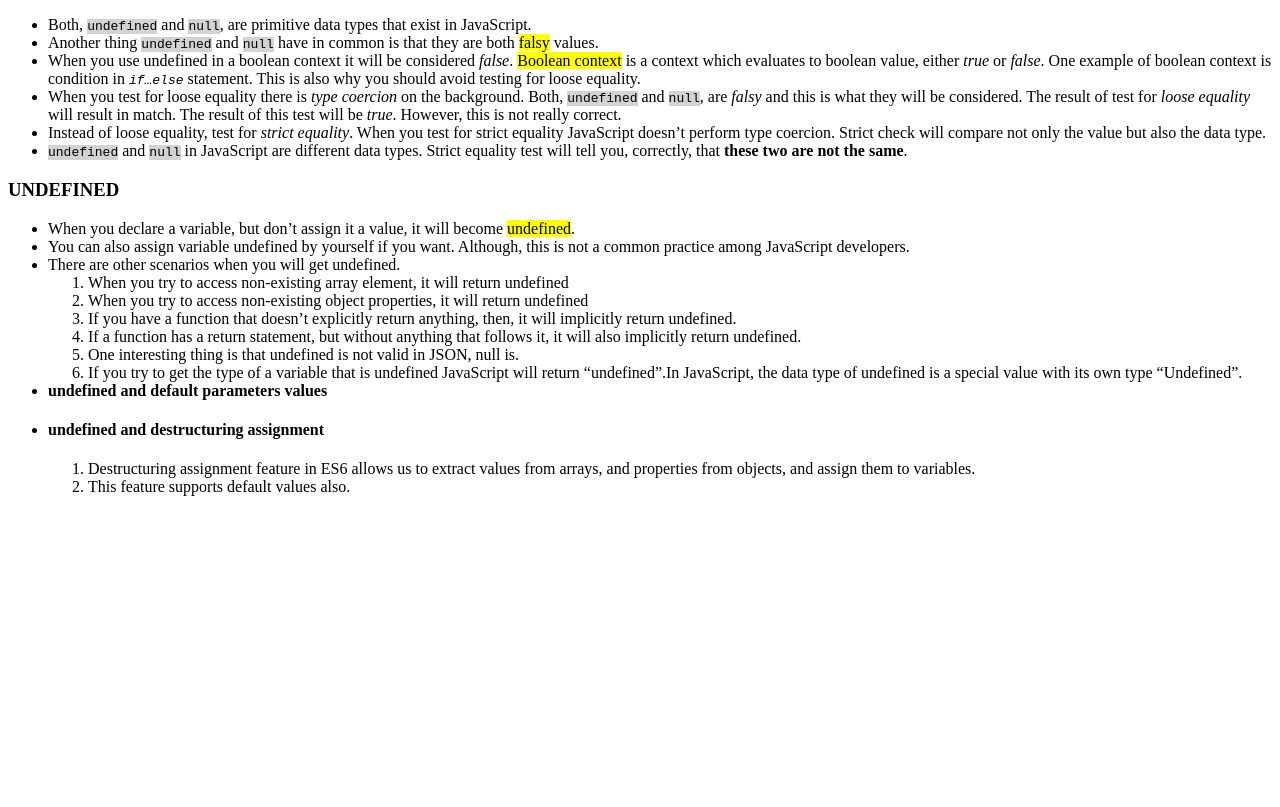
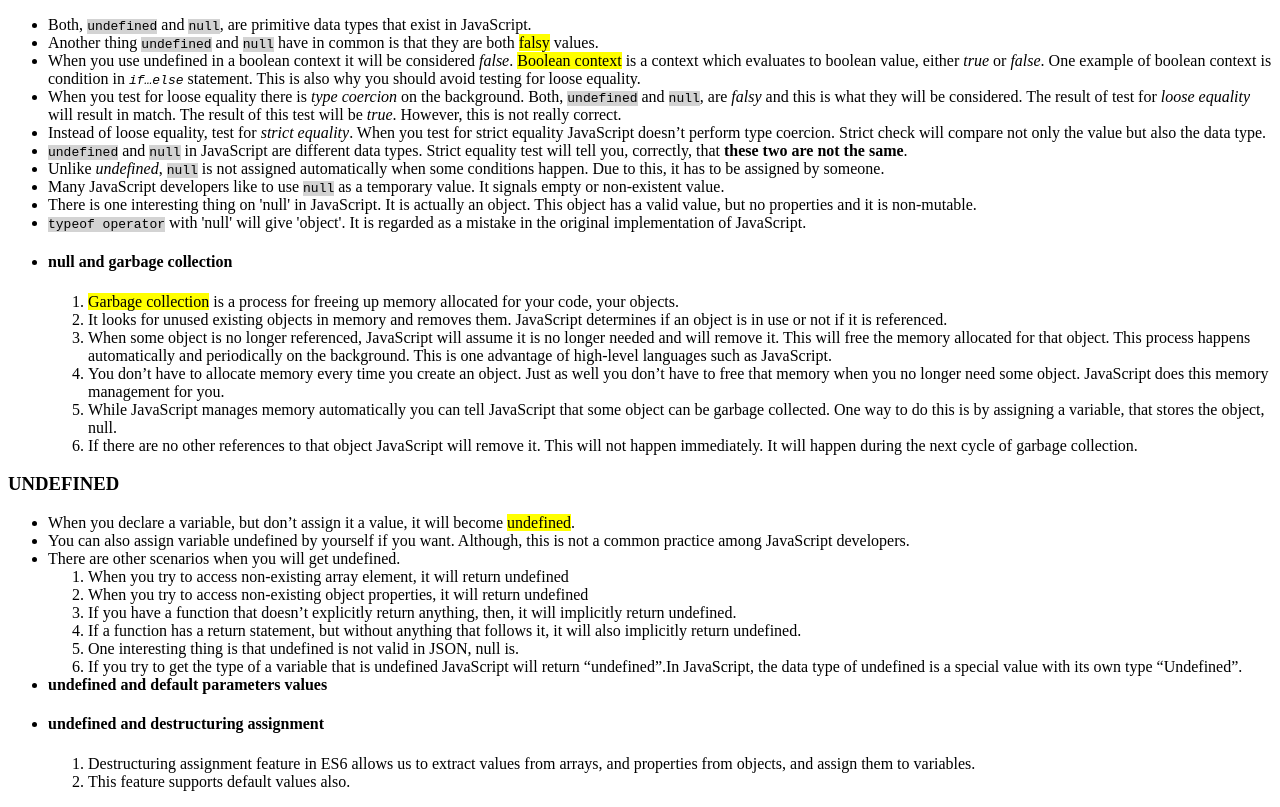
Before and after one commit to yugmani/alex-null-vs-undefined, a website: page index.html in a window 1280 px wide. Shown: the part 91-898 px from the top of the page. Before the commit the page ends 800 px from the top, so only its background shows below. Drawn offline with Linux system fonts and the light colour scheme.

Commit message:
null and garbage collection

```diff
--- a/index.html
+++ b/index.html
@@ -39,6 +39,63 @@
       <code style="background-color: lightgray">null</code> in JavaScript are
       different data types. Strict equality test will tell you, correctly, that
       <strong>these two are not the same</strong>.
+    </li>
+    <li>
+      Unlike <em>undefined</em>,
+      <code style="background-color: lightgray">null</code> is not assigned
+      automatically when some conditions happen. Due to this, it has to be
+      assigned by someone.
+    </li>
+    <li>
+      Many JavaScript developers like to use
+      <code style="background-color: lightgray">null</code> as a temporary
+      value. It signals empty or non-existent value.
+    </li>
+    <li>
+      There is one interesting thing on 'null' in JavaScript. It is actually an
+      object. This object has a valid value, but no properties and it is
+      non-mutable.
+    </li>
+    <li>
+      <code style="background-color: lightgray">typeof operator</code> with
+      'null' will give 'object'. It is regarded as a mistake in the original
+      implementation of JavaScript.
+    </li>
+    <li>
+      <h4>null and garbage collection</h4>
+      <ol>
+        <li>
+          <mark>Garbage collection</mark> is a process for freeing up memory
+          allocated for your code, your objects.
+        </li>
+        <li>
+          It looks for unused existing objects in memory and removes them.
+          JavaScript determines if an object is in use or not if it is
+          referenced.
+        </li>
+        <li>
+          When some object is no longer referenced, JavaScript will assume it is
+          no longer needed and will remove it. This will free the memory
+          allocated for that object. This process happens automatically and
+          periodically on the background. This is one advantage of high-level
+          languages such as JavaScript.
+        </li>
+        <li>
+          You don’t have to allocate memory every time you create an object.
+          Just as well you don’t have to free that memory when you no longer
+          need some object. JavaScript does this memory management for you.
+        </li>
+        <li>
+          While JavaScript manages memory automatically you can tell JavaScript
+          that some object can be garbage collected. One way to do this is by
+          assigning a variable, that stores the object, null.
+        </li>
+        <li>
+          If there are no other references to that object JavaScript will remove
+          it. This will not happen immediately. It will happen during the next
+          cycle of garbage collection.
+        </li>
+      </ol>
     </li>
   </ul>
   <h3>UNDEFINED</h3>
```
Also changed, not shown: index.js (+52 -1 lines).
